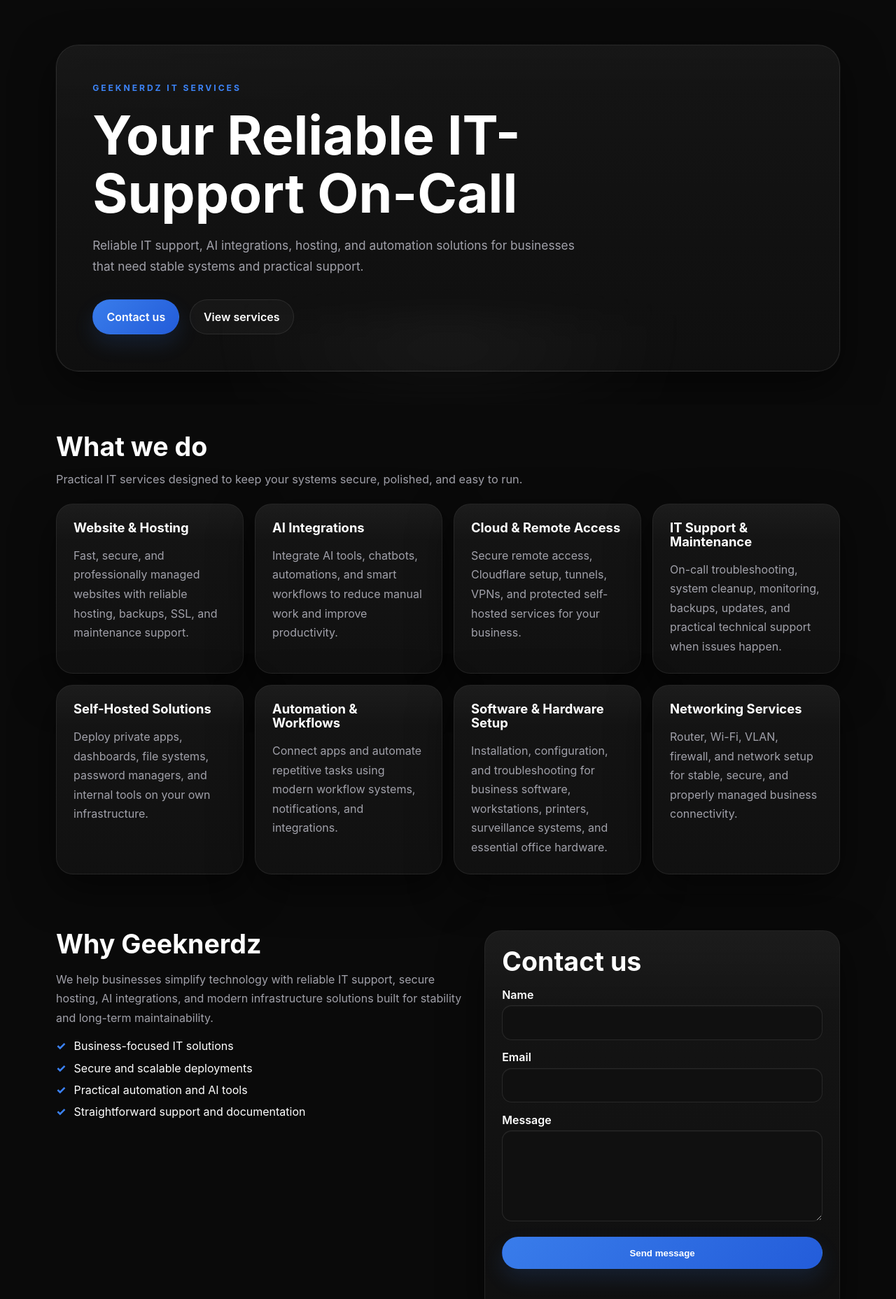
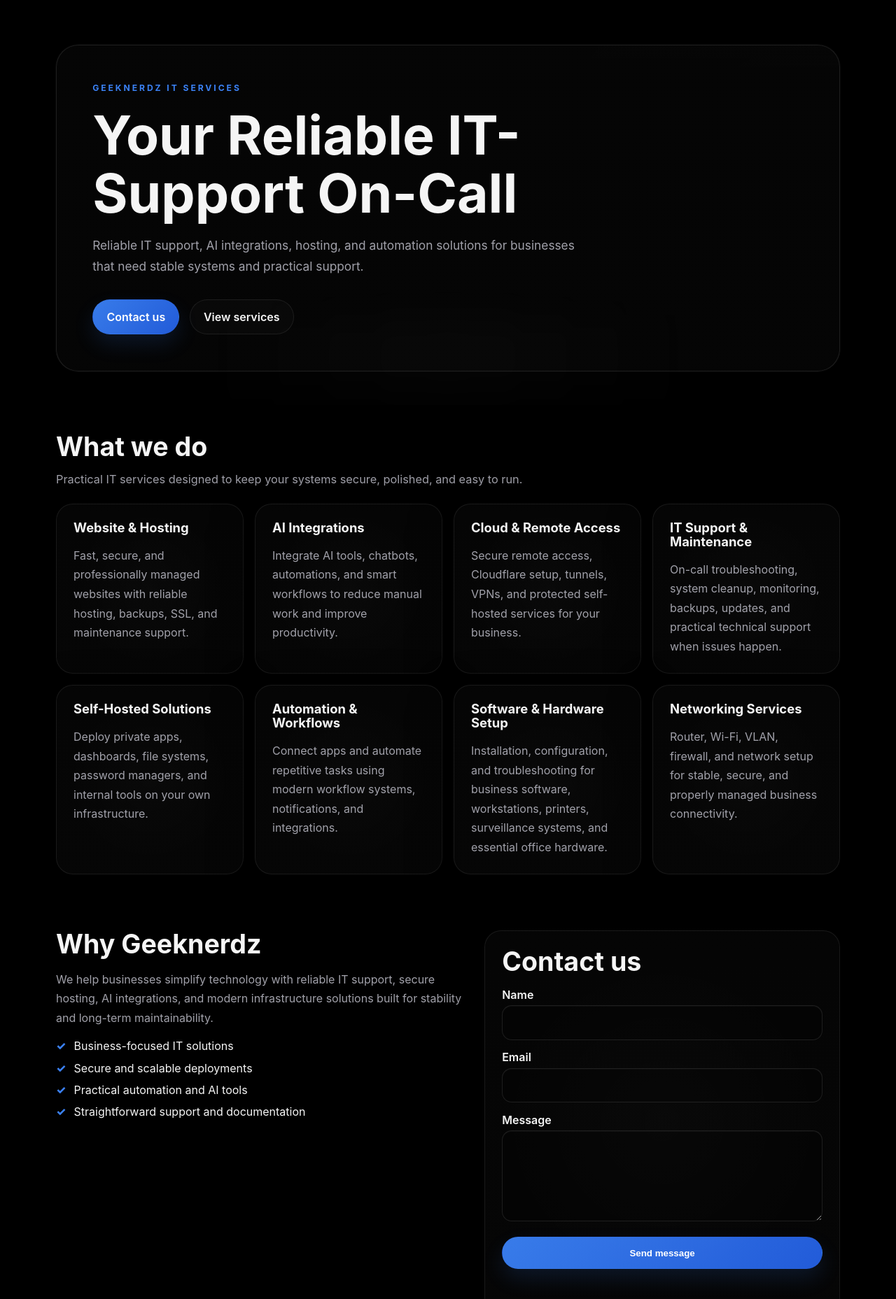
Before and after one commit to geeknerdz/itwebsite, a website: page site/index.html in a window 1280 px wide. Shown: the top 1857 px of the page at 70% size. Drawn offline with Linux system fonts and the light colour scheme.

Commit message:
Tune site to true black dark mode

```diff
--- a/site/index.html
+++ b/site/index.html
@@ -5,7 +5,7 @@
     <meta name="viewport" content="width=device-width, initial-scale=1" />
     <title>Geeknerdz IT Services</title>
     <meta name="description" content="Geeknerdz IT Services — practical support for small teams, local hosting, and reliable systems." />
-    <link rel="stylesheet" href="/styles.css?v=qa-black-ui" />
+    <link rel="stylesheet" href="/styles.css?v=qa-black-ui-2" />
   </head>
   <body>
     <header class="hero">
--- a/site/styles.css
+++ b/site/styles.css
@@ -1,10 +1,10 @@
 :root {
-  --bg: #0a0a0a;
-  --bg-soft: #111111;
-  --panel: rgba(21, 21, 21, 0.94);
-  --panel-strong: rgba(16, 16, 16, 0.98);
-  --panel-alt: rgba(19, 19, 19, 0.96);
-  --text: #ffffff;
+  --bg: #000000;
+  --bg-soft: #000000;
+  --panel: rgba(5, 5, 5, 0.98);
+  --panel-strong: rgba(5, 5, 5, 0.99);
+  --panel-alt: rgba(6, 6, 6, 0.98);
+  --text: #f5f5f5;
   --muted: #a1a1aa;
   --accent: #3b82f6;
   --accent-2: #3b82f6;
@@ -29,8 +29,12 @@
   font-family: Inter, ui-sans-serif, system-ui, -apple-system, BlinkMacSystemFont, 'Segoe UI', sans-serif;
   color: var(--text);
   min-height: 100vh;
-  background: #0a0a0a;
+  background: #000000;
   overflow-x: hidden;
+}
+
+main {
+  background: #000000;
 }
 
 body::before,
@@ -72,8 +76,8 @@
   border-radius: 32px;
   border: 1px solid var(--border-strong);
   background:
-    linear-gradient(180deg, rgba(21, 21, 21, 0.98), rgba(15, 15, 15, 0.98)),
-    radial-gradient(circle at 50% 0%, rgba(255, 255, 255, 0.03), transparent 62%);
+    linear-gradient(180deg, rgba(5, 5, 5, 0.99), rgba(5, 5, 5, 0.98)),
+    radial-gradient(circle at center, rgba(255, 255, 255, 0.018), transparent 65%);
   box-shadow: var(--shadow), var(--glow);
   backdrop-filter: blur(18px);
   -webkit-backdrop-filter: blur(18px);
@@ -90,17 +94,17 @@
 
 .hero .shell::before {
   background:
-    linear-gradient(180deg, rgba(255, 255, 255, 0.03), transparent 24%),
-    linear-gradient(135deg, rgba(255, 255, 255, 0.02), transparent 38%);
-  opacity: 0.35;
+    linear-gradient(180deg, rgba(255, 255, 255, 0.012), transparent 24%),
+    radial-gradient(circle at center right, rgba(255, 255, 255, 0.014), transparent 58%);
+  opacity: 0.22;
   mask-image: linear-gradient(180deg, rgba(0, 0, 0, 0.98), transparent 78%);
 }
 
 .hero .shell::after {
   inset: auto 0 -40px 0;
   height: 120px;
-  background: radial-gradient(circle at 50% 0%, rgba(255, 255, 255, 0.04), transparent 60%);
-  filter: blur(24px);
+  background: radial-gradient(circle at center, rgba(255, 255, 255, 0.018), transparent 65%);
+  filter: blur(28px);
 }
 
 .eyebrow {
@@ -168,9 +172,9 @@
   padding: 0.9rem 1.2rem;
   border-radius: 999px;
   text-decoration: none;
-  border: 1px solid rgba(255, 255, 255, 0.09);
+  border: 1px solid rgba(255, 255, 255, 0.08);
   color: var(--text);
-  background: linear-gradient(180deg, rgba(255, 255, 255, 0.05), rgba(255, 255, 255, 0.02));
+  background: linear-gradient(180deg, rgba(255, 255, 255, 0.035), rgba(255, 255, 255, 0.02));
   font-weight: 600;
   cursor: pointer;
   transition:
@@ -184,7 +188,7 @@
 .button:focus-visible {
   transform: translateY(-1px);
   border-color: rgba(255, 255, 255, 0.16);
-  box-shadow: 0 10px 26px rgba(0, 0, 0, 0.3), 0 0 0 1px rgba(255, 255, 255, 0.05);
+  box-shadow: 0 10px 26px rgba(0, 0, 0, 0.36), 0 0 0 1px rgba(255, 255, 255, 0.04);
   outline: none;
 }
 
@@ -201,7 +205,7 @@
 }
 
 .button.secondary {
-  background: rgba(255, 255, 255, 0.03);
+  background: rgba(255, 255, 255, 0.02);
 }
 
 .button.full {
@@ -230,8 +234,8 @@
   position: relative;
   overflow: hidden;
   background:
-    linear-gradient(180deg, rgba(21, 21, 21, 0.98), rgba(17, 17, 17, 0.98)),
-    radial-gradient(circle at 50% 0%, rgba(255, 255, 255, 0.03), transparent 58%);
+    linear-gradient(180deg, rgba(5, 5, 5, 0.99), rgba(6, 6, 6, 0.98)),
+    radial-gradient(circle at center, rgba(255, 255, 255, 0.018), transparent 65%);
   border: 1px solid rgba(255, 255, 255, 0.08);
   border-radius: 24px;
   padding: 1.5rem;
@@ -244,7 +248,7 @@
   content: '';
   position: absolute;
   inset: 0;
-  background: linear-gradient(180deg, rgba(255, 255, 255, 0.03), transparent 22%);
+  background: radial-gradient(circle at center, rgba(255, 255, 255, 0.014), transparent 65%);
   pointer-events: none;
 }
 
@@ -266,8 +270,8 @@
 
 .highlight {
   background:
-    linear-gradient(180deg, rgba(21, 21, 21, 0.98), rgba(16, 16, 16, 0.98)),
-    radial-gradient(circle at 50% 0%, rgba(255, 255, 255, 0.03), transparent 58%);
+    linear-gradient(180deg, rgba(5, 5, 5, 0.99), rgba(6, 6, 6, 0.98)),
+    radial-gradient(circle at center, rgba(255, 255, 255, 0.018), transparent 65%);
 }
 
 .checks {
@@ -306,7 +310,7 @@
   padding: 0.86rem 0.94rem;
   border-radius: 14px;
   border: 1px solid rgba(255, 255, 255, 0.1);
-  background: rgba(17, 17, 17, 0.96);
+  background: rgba(5, 5, 5, 0.96);
   color: var(--text);
   font: inherit;
   box-shadow: inset 0 1px 0 rgba(255, 255, 255, 0.03);
@@ -319,10 +323,10 @@
 
 input:focus,
 textarea:focus {
-  outline: 2px solid rgba(59, 130, 246, 0.35);
+  outline: 2px solid rgba(59, 130, 246, 0.3);
   outline-offset: 1px;
   border-color: rgba(59, 130, 246, 0.45);
-  background: rgba(20, 20, 20, 0.98);
+  background: rgba(8, 8, 8, 0.98);
 }
 
 .form-note {
```
